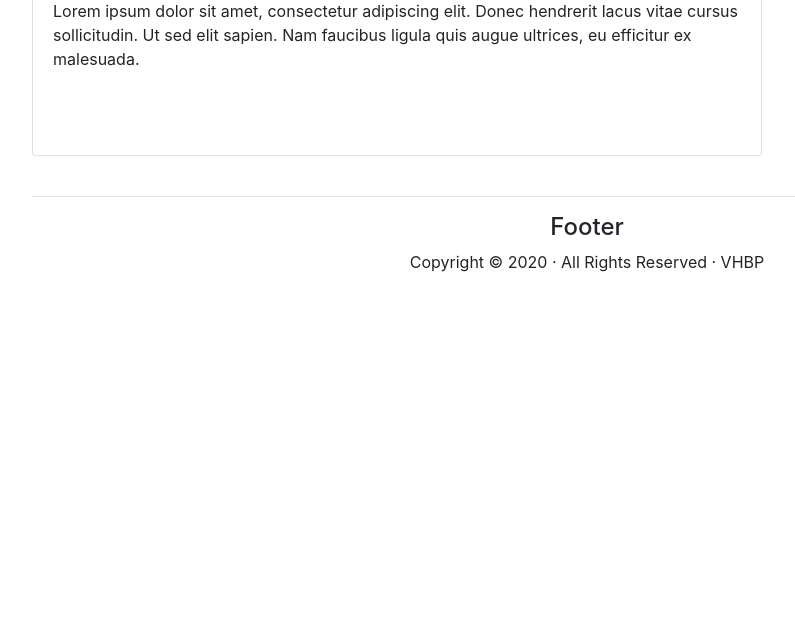
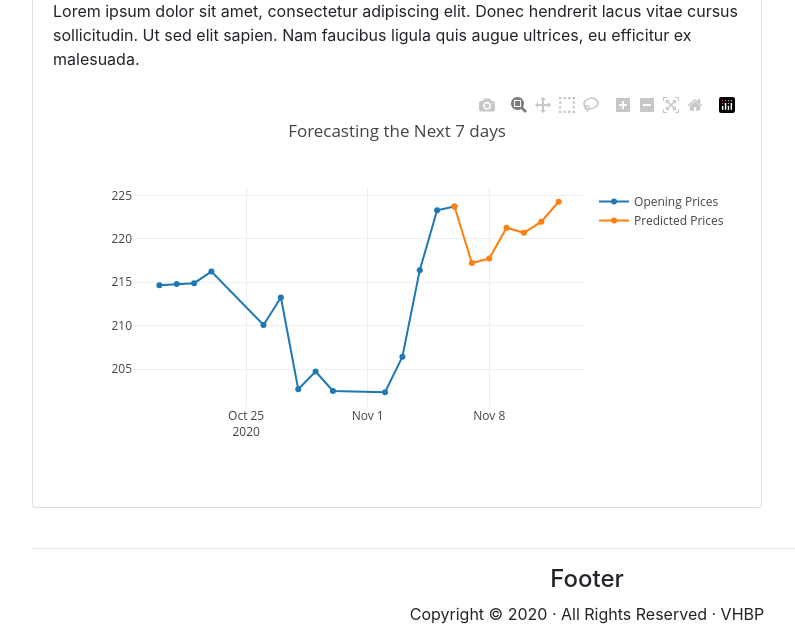
Before and after one commit to arselv/Final_Project, a Flask app: page / in a window 1280 px wide. Shown: the part 1454-2096 px from the top of the page, without its empty margins (53-848 px from the left). Before the commit the page ends 1726 px from the top, so only its background shows below. Run offline with Flask 2, Linux system fonts and the light colour scheme; some libraries are stand-ins or nearby versions.

Commit message:
got the 2nd forecasting plotly graph up and running

```diff
--- a/Jupyter Notebooks/graph_2_actuals.json
+++ /dev/null
@@ -1 +0,0 @@
-"{\"Close\":{\"2020-10-20T00:00:00.000Z\":214.6499938965,\"2020-10-21T00:00:00.000Z\":214.8000030518,\"2020-10-22T00:00:00.000Z\":214.8899993896,\"2020-10-23T00:00:00.000Z\":216.2299957275,\"2020-10-26T00:00:00.000Z\":210.0800018311,\"2020-10-27T00:00:00.000Z\":213.25,\"2020-10-28T00:00:00.000Z\":202.6799926758,\"2020-10-29T00:00:00.000Z\":204.7200012207,\"2020-10-30T00:00:00.000Z\":202.4700012207,\"2020-11-02T00:00:00.000Z\":202.3300018311,\"2020-11-03T00:00:00.000Z\":206.4299926758,\"2020-11-04T00:00:00.000Z\":216.3899993896,\"2020-11-05T00:00:00.000Z\":223.2899932861,\"2020-11-06T00:00:00.000Z\":223.7200012207}}"
--- a/Jupyter Notebooks/graph_2_predictions.json
+++ /dev/null
@@ -1 +0,0 @@
-"{\"index\":{\"0\":1604620800000,\"1\":1604707200000,\"2\":1604793600000,\"3\":1604880000000,\"4\":1604966400000,\"5\":1605052800000,\"6\":1605139200000},\"Close\":{\"0\":223.7200012207,\"1\":217.2068417292,\"2\":217.7242513674,\"3\":221.2778155594,\"4\":220.6900570093,\"5\":221.9785247112,\"6\":224.2679905008}}"
--- a/static/css/style.css
+++ b/static/css/style.css
@@ -2,3 +2,7 @@
   height: 400px;
   width: 100%;
 }
+#plot2 {
+  height: 400px;
+  width: 100%;
+}
--- a/static/js/graph1.js
+++ b/static/js/graph1.js
@@ -27,9 +27,11 @@ d3.csv("static/data/graph_1.csv").then((data) => {
     name: "Predicted Prices",
   };
 
+  let layout = {
+    title: "LSTM Neural Network Model Training and Fitting",
+  };
+
   let plot_data = [trace_actual, trace_predictions];
 
-  Plotly.newPlot("plot1", plot_data);
+  Plotly.newPlot("plot1", plot_data, layout);
 });
-
-// Forecasting Graph
--- /dev/null
+++ b/static/js/graph2.js
@@ -0,0 +1,31 @@
+d3.csv("static/data/graph2_actual.csv").then((actual) => {
+  d3.csv("static/data/graph2_predictions.csv").then((predictions) => {
+    let x1 = actual.map((d) => d.Date);
+    let y1 = actual.map((d) => d.Close);
+
+    let x2 = predictions.map((d) => d[""]);
+    let y2 = predictions.map((d) => d.Close);
+
+    var trace_actual = {
+      x: x1,
+      y: y1,
+      type: "scatter",
+      name: "Opening Prices",
+    };
+
+    var trace_predictions = {
+      x: x2,
+      y: y2,
+      type: "scatter",
+      name: "Predicted Prices",
+    };
+
+    let layout = {
+      title: "Forecasting the Next 7 days",
+    };
+
+    let plot_data = [trace_actual, trace_predictions];
+
+    Plotly.newPlot("plot2", plot_data, layout);
+  });
+});
--- a/templates/index.html
+++ b/templates/index.html
@@ -77,7 +77,8 @@
                 Nam faucibus ligula quis augue ultrices, eu efficitur ex
                 malesuada.
               </p>
-              <br /><br />
+              <div id="plot2"></div>
+
             </div>
           </div>
         </div>
@@ -145,5 +146,6 @@
     <script src="https://cdn.plot.ly/plotly-latest.min.js"></script>
     <script src="https://d3js.org/d3.v6.min.js"></script>
     <script src="static/js/graph1.js"></script>
+    <script src="static/js/graph2.js"></script>
   </body>
 </html>
```
Also changed, not shown: static/data/graph2_actual.csv (renamed from Jupyter Notebooks/graph_2_actual.csv), static/data/graph2_predictions.csv (renamed from Jupyter Notebooks/graph_2_predictions.csv), 1 other file.
